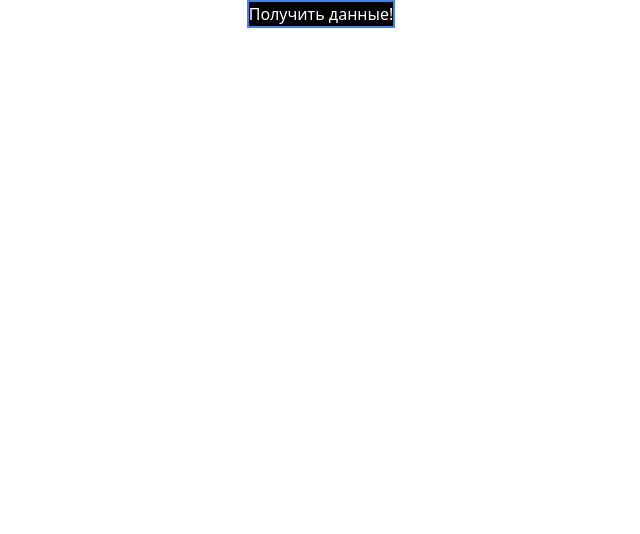
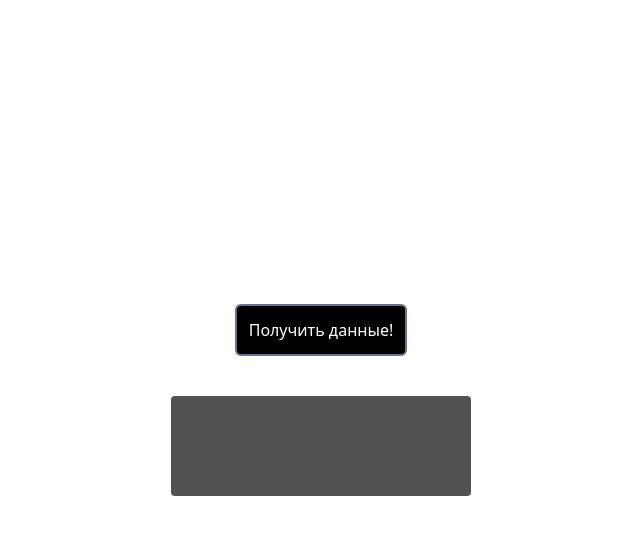
Before and after one commit to nwebiestudio/queryengine, a React (Create React App) app in the folder src/client/: page / in a window 1280 px wide. Shown: the top 534 px of the page, without its empty margins (319-959 px from the left). Built offline with nearby package versions, Linux system fonts and the light colour scheme.

Commit message:
test interface

```diff
--- a/src/client/src/App.tsx
+++ b/src/client/src/App.tsx
@@ -11,9 +11,9 @@ function App() {
   console.log(data);
 
   return (
-    <div className="flex items-center justify-center">
+    <div className="flex items-center flex-col justify-center w-screen h-screen">
       <button
-        className="cursor-pointer border-2 border-blue-500 bg-black text-white hover:text-black hover:bg-white"
+        className="cursor-pointer border-2 border-slate-500 p-3 rounded-md bg-black text-white hover:text-black hover:bg-white transition-all duration-200"
         onClick={() => {
           if (!isLoading) {
             setGet(data);
@@ -22,7 +22,9 @@ function App() {
       >
         Получить данные!
       </button>
-      <div>{get?.message}</div>
+      <div className="mt-10 p-3 bg-neutral-600 rounded text-white min-w-[300px] min-h-[100px]">
+        {get?.message}
+      </div>
     </div>
   );
 }
```
